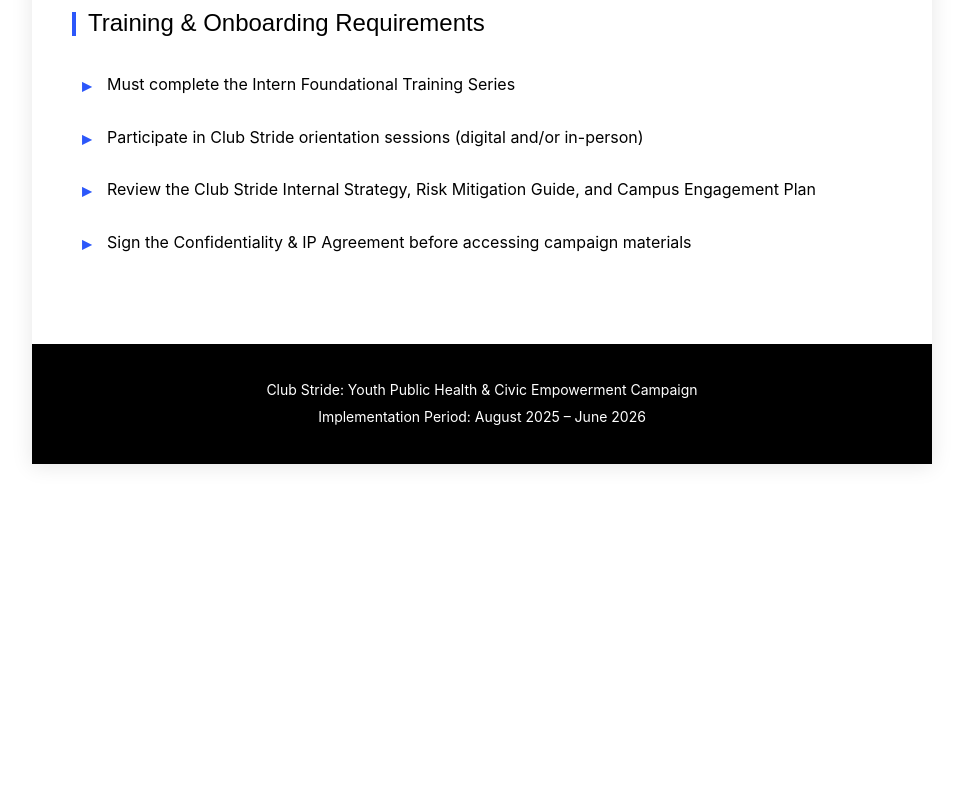
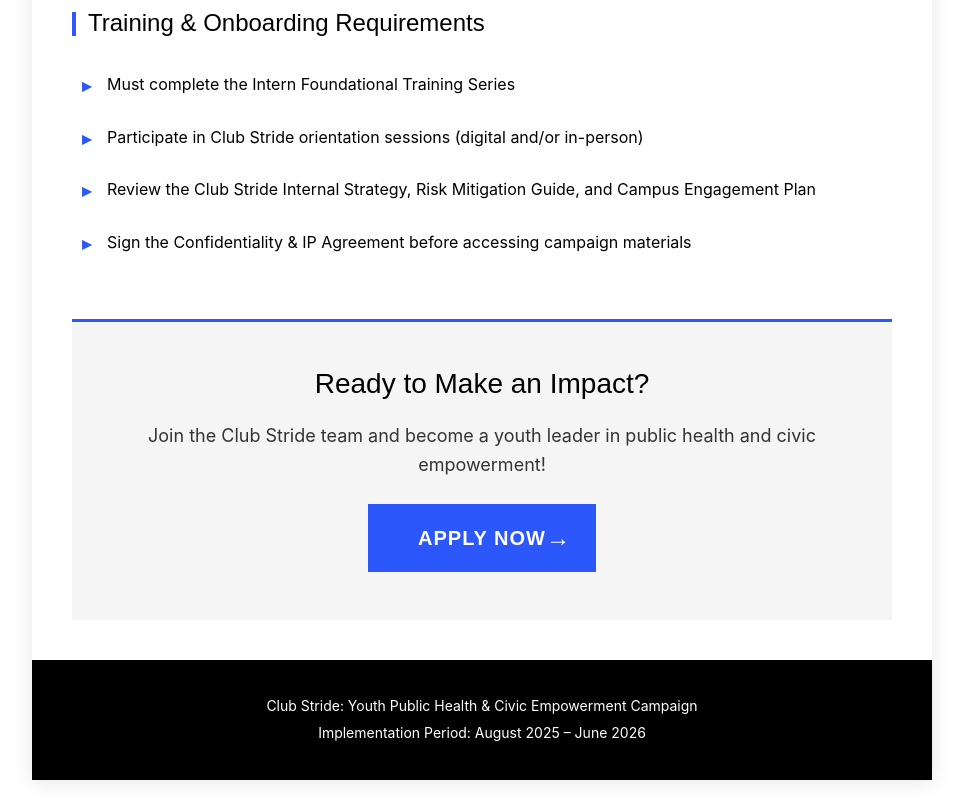
Before and after one commit to ClubStrideSolutions/Club-Stride-Internship-Program, a plain HTML site: page index.html in a window 1280 px wide. Shown: the part 2612-3412 px from the top of the page, without its empty margins (158-1121 px from the left). Before the commit the page ends 3096 px from the top, so only its background shows below. Drawn offline with Linux system fonts and the light colour scheme.

Commit message:
Update index.html

```diff
--- a/index.html
+++ b/index.html
@@ -272,6 +272,64 @@
             content: '▸';
         }
 
+        .apply-section {
+            margin-top: 50px;
+            padding: 40px;
+            background-color: #f5f5f5;
+            text-align: center;
+            border-top: 3px solid #2C57FA;
+        }
+
+        .apply-section h3 {
+            font-size: 28px;
+            font-weight: 500;
+            color: #000000;
+            margin-bottom: 15px;
+            font-family: 'Instrument Sans', sans-serif;
+        }
+
+        .apply-section p {
+            font-size: 18px;
+            color: #333;
+            margin-bottom: 25px;
+        }
+
+        .apply-button {
+            display: inline-block;
+            background-color: #2C57FA;
+            color: #FFFFFF;
+            text-decoration: none;
+            padding: 18px 50px;
+            font-size: 20px;
+            font-weight: 600;
+            text-transform: uppercase;
+            letter-spacing: 1px;
+            transition: all 0.3s ease;
+            position: relative;
+            overflow: hidden;
+            font-family: 'Instrument Sans', sans-serif;
+        }
+
+        .apply-button:hover {
+            background-color: #1a3cc7;
+            transform: translateY(-2px);
+            box-shadow: 0 5px 20px rgba(44, 87, 250, 0.3);
+        }
+
+        .apply-button::before {
+            content: '→';
+            position: absolute;
+            right: 25px;
+            top: 50%;
+            transform: translateY(-50%);
+            font-size: 24px;
+            transition: right 0.3s ease;
+        }
+
+        .apply-button:hover::before {
+            right: 20px;
+        }
+
         .footer {
             text-align: center;
             padding: 30px;
@@ -468,6 +526,13 @@
                     <p>This internship is for students who are excited to be the face of youth campaigns. If you're creative, confident, and eager to amplify your voice, this is for you!</p>
                 </div>
             </div>
+
+            <!-- Apply Now Section - Visible for both tabs -->
+            <div class="apply-section">
+                <h3>Ready to Make an Impact?</h3>
+                <p>Join the Club Stride team and become a youth leader in public health and civic empowerment!</p>
+                <a href="https://www.clubstride.org/job-application" class="apply-button" target="_blank">APPLY NOW</a>
+            </div>
         </div>
 
         <div class="footer">
```
